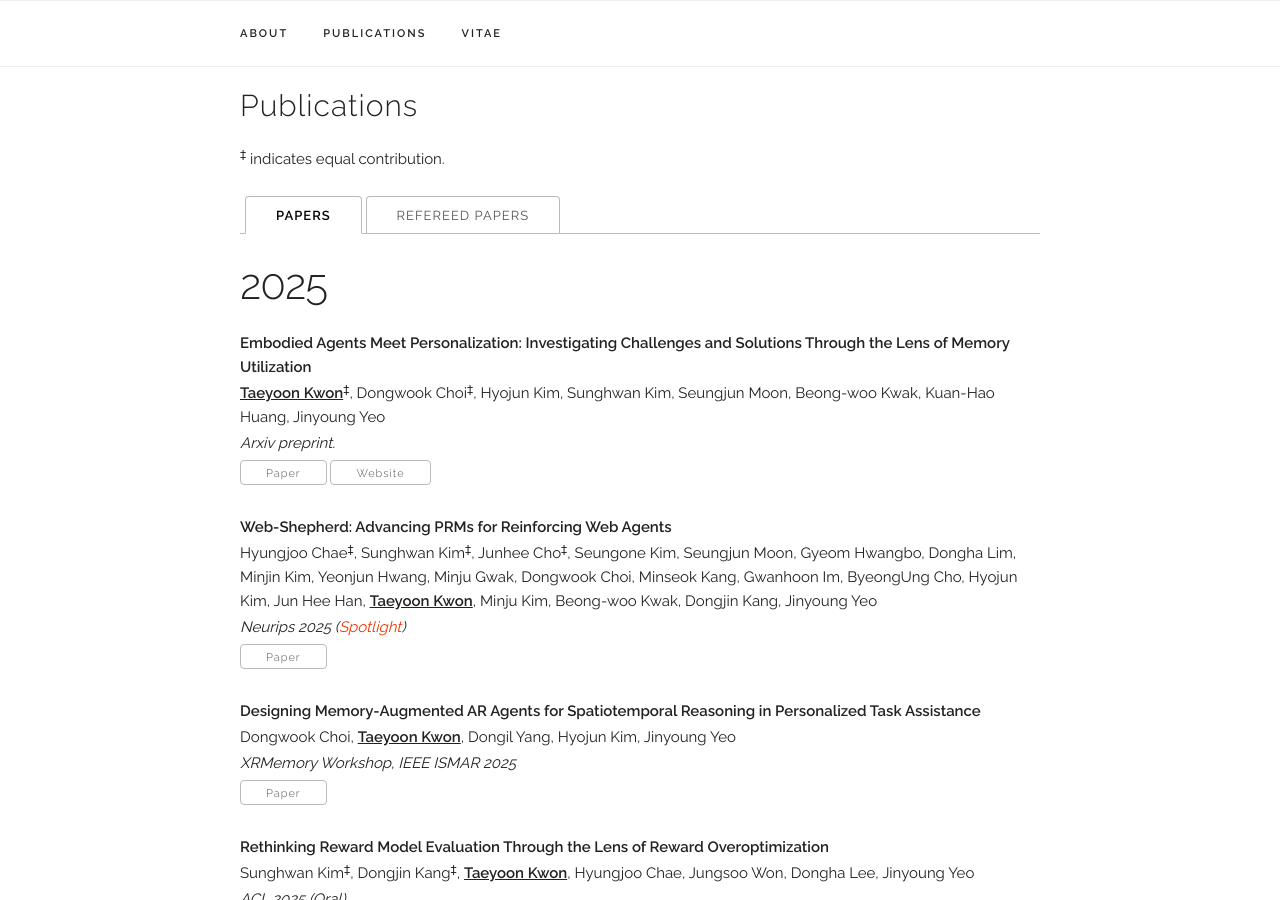
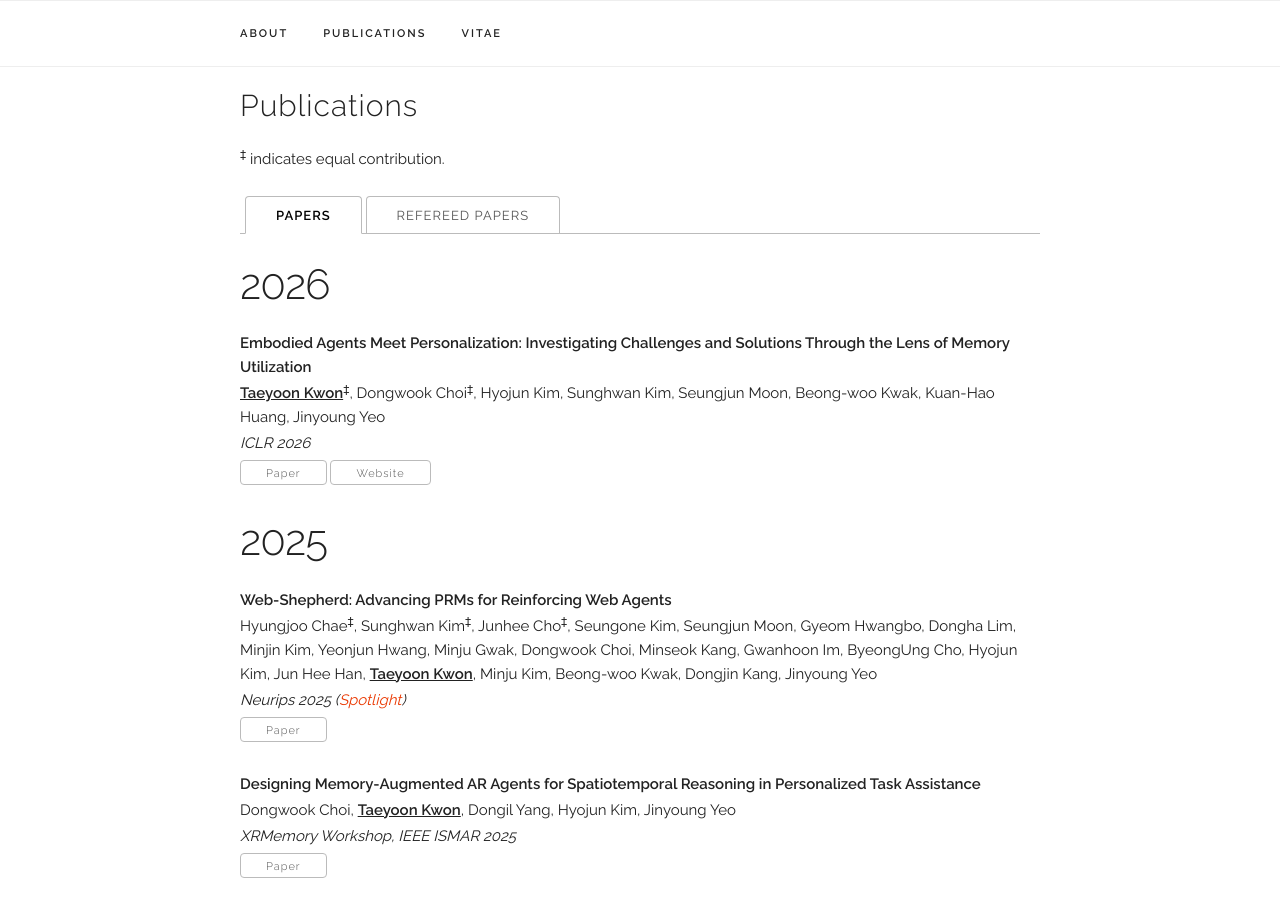
Before and after one commit to Connoriginal/Connoriginal.github.io, a Jekyll site: the page built from index.html, in a window 1280 px wide and 900 px high, scrolled down 817 px. Built offline with Jekyll 4.4.1, drawn with Linux system fonts in a browser that asks for light colours; some web fonts are replaced.

Commit message:
update ICLR 2026

```diff
--- a/_data/publications.yaml
+++ b/_data/publications.yaml
@@ -1,11 +1,11 @@
 papers:
   - title: "Embodied Agents Meet Personalization: Investigating Challenges and Solutions Through the Lens of Memory Utilization"
     authors: "<b><u>Taeyoon Kwon</u></b><sup>‡</sup>, Dongwook Choi<sup>‡</sup>, Hyojun Kim, Sunghwan Kim, Seungjun Moon, Beong-woo Kwak, Kuan-Hao Huang, Jinyoung Yeo"
-    venue: "Arxiv preprint."
+    venue: "ICLR 2026"
     paper_pdf: "https://arxiv.org/abs/2505.16348"
-    selected: n
+    selected: y
     website: "https://connoriginal.github.io/MEMENTO/"
-    year: 2025
+    year: 2026
 
   - title: "Web-Shepherd: Advancing PRMs for Reinforcing Web Agents"
     authors: "Hyungjoo Chae<sup>‡</sup>, Sunghwan Kim<sup>‡</sup>, Junhee Cho<sup>‡</sup>, Seungone Kim, Seungjun Moon, Gyeom Hwangbo, Dongha Lim, Minjin Kim, Yeonjun Hwang, Minju Gwak, Dongwook Choi, Minseok Kang, Gwanhoon Im, ByeongUng Cho, Hyojun Kim, Jun Hee Han, <b><u>Taeyoon Kwon</u></b>, Minju Kim, Beong-woo Kwak, Dongjin Kang, Jinyoung Yeo"
```
